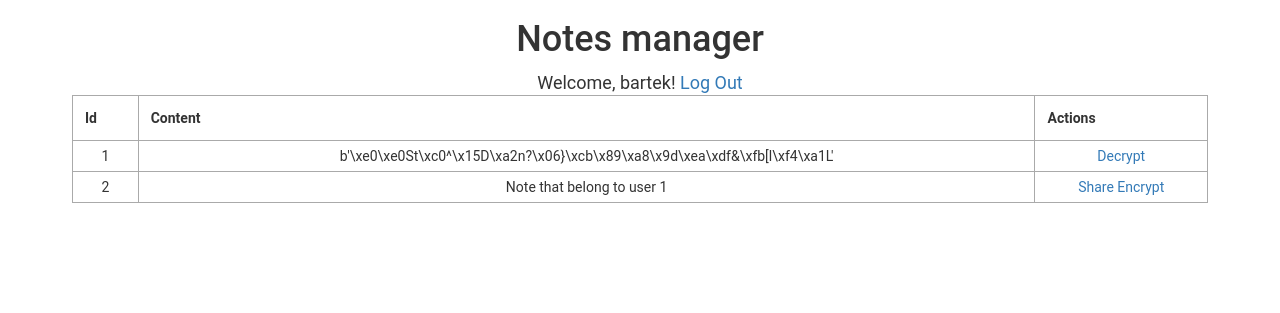
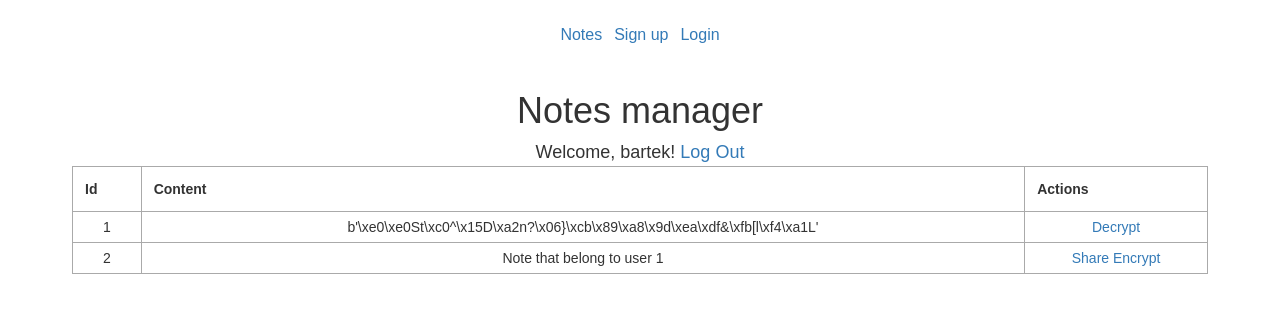
Before and after one commit to zakrzewskib/notes-manager, a Flask app: page / in a window 1280 px wide. Shown: the top 313 px of the page. Run offline with Flask 2, Linux system fonts and the light colour scheme; a user stored in the database is signed in; data comes from the database, SQL or seed files in the repository; some libraries are stand-ins or nearby versions.

Commit message:
Add navbar

```diff
--- a/static/main.css
+++ b/static/main.css
@@ -42,3 +42,17 @@ td {
 .welcome-and-logout {
     font-size: 1.8rem;
 }
+
+body {
+    margin: 0;
+    font-family: Arial, Helvetica, sans-serif;
+}
+
+.topnav ul {
+    list-style: none;
+    display: flex;
+    gap: 1.2rem;
+    justify-content: center;
+    padding: 2.4rem;
+    font-size: 1.6rem;
+}
--- a/templates/index.html
+++ b/templates/index.html
@@ -1,5 +1,13 @@
 {% extends "bootstrap/base.html" %} {% block title %} Notes manager {% endblock %} {% block styles %} {{super()}}
-<link rel="stylesheet" href="{{url_for('.static', filename='main.css')}}"> {% endblock %} {% block content %}
+<link rel="stylesheet" href="{{url_for('.static', filename='main.css')}}"> {% endblock %} {% block navbar %}
+<nav class="topnav">
+    <ul>
+        <li><a href="{{ url_for('index') }}">Notes</a></li>
+        <li><a href="{{ url_for('signup') }}">Sign up</a></li>
+        <li><a href="{{ url_for('login') }}">Login</a></li>
+    </ul>
+</nav>
+{% endblock %} {% block content %}
 <div class="app">
     <header class="header">
         <h1>Notes manager</h1>
```
